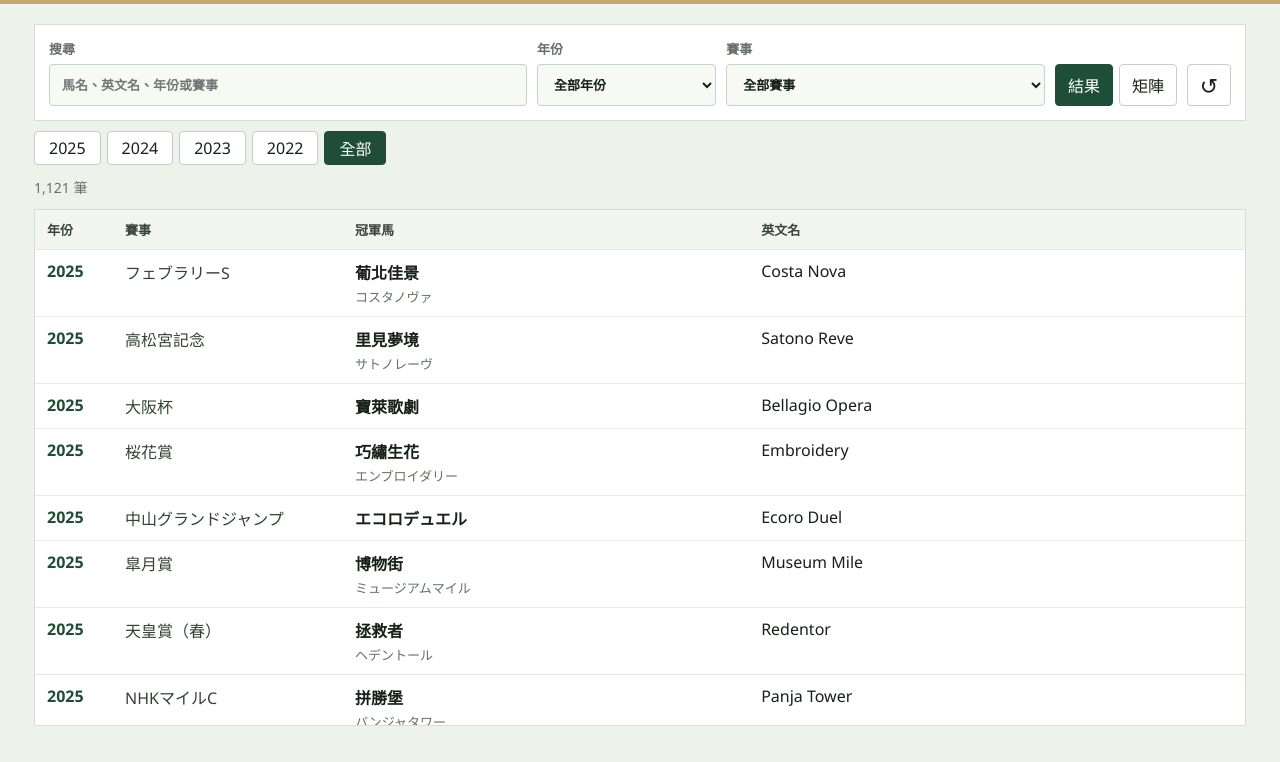
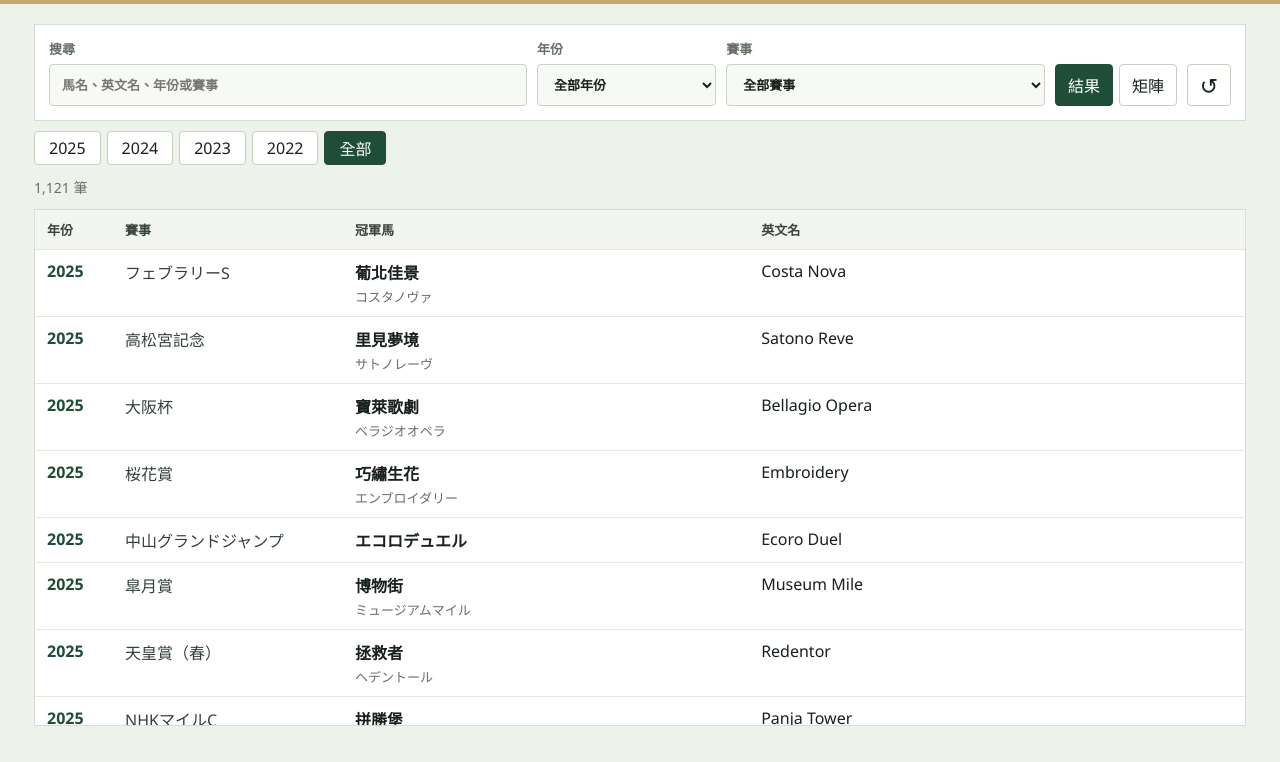
Before and after one commit to RedFoxco-hub/jra-g1-lookup, a plain HTML site: page index.html in a window 1280 px wide. Shown: the part 101-863 px from the top of the page. Drawn offline with Linux system fonts and the light colour scheme.

Commit message:
Use complete multilingual data

```diff
--- a/index.html
+++ b/index.html
@@ -80,7 +80,6 @@
   </main>
 
   <script src="data.js"></script>
-  <script src="data-overrides.js"></script>
   <script src="app.js"></script>
 </body>
 </html>
```
